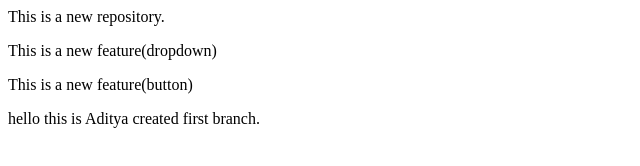
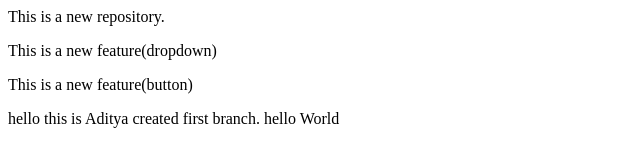
Before and after one commit to adityakar0808/RemoteRepo, a plain HTML site: page Index.html in a window 1280 px wide. Shown: the full height of the page, 0-640 px from the left. Drawn offline with Linux system fonts and the light colour scheme.

Commit message:
New line

```diff
--- a/Index.html
+++ b/Index.html
@@ -3,3 +3,4 @@
 <P>This is a new feature(button)</P>
 hello this is Aditya
 created first branch.
+hello World
```
